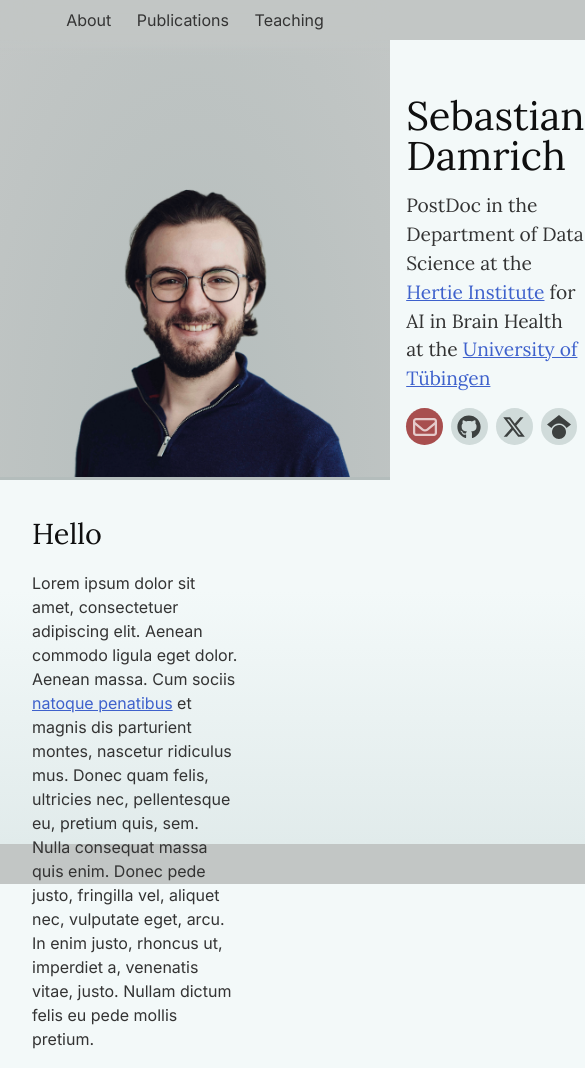
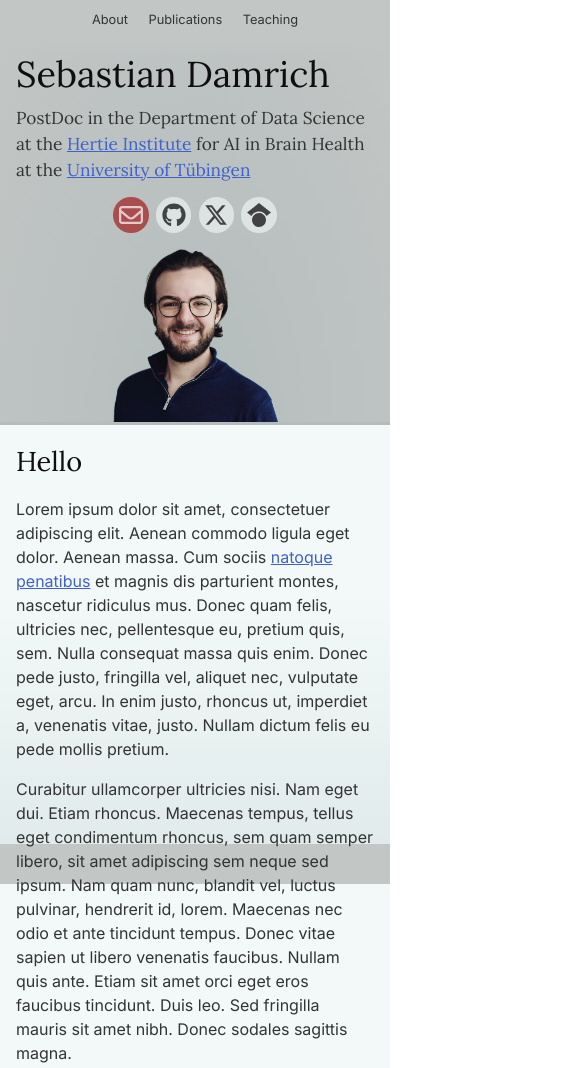
Before and after one commit to sdamrich/sdamrich.github.io, a website: page src/index.html in a window 390 px wide. Shown: the top 1068 px of the page, 585 px wide, since content can reach past the window. Drawn offline with Linux system fonts and the light colour scheme.

Commit message:
Implement responsive design

```diff
--- a/src/assets/styles/colors.css
+++ b/src/assets/styles/colors.css
@@ -1,7 +1,7 @@
 :root {
   --color-a: rgb(194, 198, 197);
   --color-a-70: rgba(194, 198, 197, 0.7);
-  --color-a-lighter: rgb(208, 219, 218);
+  --color-a-lighter: rgb(221, 226, 226);
   --color-a-darker: rgb(170, 179, 181);
   --color-a-alt: rgb(180, 189, 188);
   --color-b: rgb(168, 78, 78);
--- a/src/assets/styles/main.css
+++ b/src/assets/styles/main.css
@@ -20,11 +20,17 @@ html {
       var(--background-color-alt)
     )
     fixed;
+  min-width: 320px;
   min-height: 100dvh;
   background: var(--page-background);
   color: var(--text-color);
   font-family: Inter, sans-serif;
   line-height: 1.5;
+}
+@media (max-width: 767px) {
+  html {
+    --content-padding: 1rem;
+  }
 }
 
 body {
@@ -48,6 +54,12 @@ h1 {
 h2 {
   font-size: 1.8em;
   font-weight: normal;
+}
+@media (max-width: 767px) {
+  h1,
+  h2 {
+    font-size: 1.7em;
+  }
 }
 
 a {
@@ -73,19 +85,25 @@ a.highlight:hover {
   backdrop-filter: blur(1rem);
   z-index: 1;
 }
+@media (max-width: 767px) {
+  .main-nav {
+    font-size: 0.8em;
+  }
+}
 .main-nav .inner {
   display: flex;
   align-items: center;
   justify-content: safe center;
   padding: 0 var(--content-padding);
   margin: 0 auto;
-  max-width: var(--content-max-width);
+  width: var(--content-max-width);
+  max-width: 100%;
   list-style: none;
-  line-height: 2.5;
+  line-height: 2.5rem;
 }
 .main-nav .icon img {
   display: block;
-  height: 1.8rem;
+  height: 1.8em;
   border-radius: 50%;
   margin-right: 0.5em;
   background-color: var(--color-a-lighter);
@@ -118,6 +136,24 @@ a.highlight:hover {
 }
 .hero-banner .inner {
   display: grid;
+  position: relative;
+  padding: 0 var(--content-padding);
+  margin: 0 auto;
+  width: var(--content-max-width);
+  max-width: 100%;
+}
+@media (max-width: 767px) {
+  .hero-banner .inner {
+    grid-template-areas:
+      "name"
+      "intro"
+      "links"
+      "portrait";
+    font-size: 0.9em;
+  }
+}
+@media (min-width: 768px) {
+  .hero-banner .inner {
     grid-template-areas:
       "portrait ."
       "portrait name"
@@ -127,18 +163,23 @@ a.highlight:hover {
     column-gap: 1em;
     justify-content: safe center;
     align-content: center;
-  position: relative;
-  padding: var(--content-padding);
-  padding-top: 1.5rem;
-  padding-bottom: 0;
-  margin: 0 auto;
-  max-width: var(--content-max-width);
+  }
 }
 .hero-banner .portrait {
   grid-area: portrait;
   align-self: end;
+  max-height: 18em;
+}
+@media (max-width: 767px) {
+  .hero-banner .portrait {
+    justify-self: center;
+    height: 12em;
+  }
+}
+@media (min-width: 768px) {
+  .hero-banner .portrait {
     margin: 0 2.5em;
-  max-height: 18em;
+  }
 }
 .hero-banner .name {
   grid-area: name;
@@ -155,25 +196,55 @@ a.highlight:hover {
 .hero-banner .button-links {
   padding-bottom: var(--content-padding);
 }
+@media (max-width: 767px) {
+  .hero-banner .button-links {
+    justify-content: safe center;
+  }
+}
 
 .main-content {
   display: grid;
   flex: 1;
+}
+@media (max-width: 767px) {
+  .main-content {
+    grid-template-areas:
+      "nav"
+      "content";
+    grid-template-rows: auto 1fr;
+  }
+}
+@media (min-width: 768px) {
+  .main-content {
     grid-template-areas:
       "content nav"
       "content .";
     grid-template-columns: 1fr 30%;
     margin: 0 auto;
-  max-width: var(--content-max-width);
+    width: var(--content-max-width);
+    max-width: 100%;
   }
+}
+.main-content .side-nav {
+  grid-area: nav;
+  padding: 0 var(--content-padding);
+  line-height: 1.2;
+}
+@media (max-width: 767px) {
+  .main-content .side-nav {
+    padding: var(--content-padding);
+    padding-left: 2.5em;
+    background: var(--color-a-lighter);
+    font-size: 0.9em;
+  }
+}
+@media (min-width: 768px) {
   .main-content .side-nav {
     position: sticky;
     top: 4.5rem;
-  grid-area: nav;
-  padding: 0 var(--content-padding);
     border-left: 0.1em solid var(--color-a-alt);
-  line-height: 1.2;
     background: var(--page-background);
+  }
 }
 .main-content .side-nav ul {
   list-style: square;
--- a/src/teaching/index.html
+++ b/src/teaching/index.html
@@ -0,0 +1,54 @@
+<!doctype html>
+<html>
+  <head>
+    <meta charset="utf-8" />
+    <meta http-equiv="X-UA-Compatible" content="IE=edge" />
+    <title>Sebastian Damrich</title>
+    <meta name="viewport" content="width=device-width, initial-scale=1" />
+    <meta name="theme-color" content="#c2c6c5" />
+    <link rel="icon" href="/assets/img/icon.png" />
+    <link
+      rel="stylesheet"
+      type="text/css"
+      media="screen"
+      href="/assets/styles/main.css"
+    />
+    <script type="module" src="/assets/scripts/main.js"></script>
+  </head>
+  <body>
+    <nav class="main-nav">
+      <ul class="inner">
+        <li class="icon">
+          <img src="/assets/img/icon.png" alt="Sebastian Damrich" />
+        </li>
+        <li>
+          <a href="/">About</a>
+        </li>
+        <li>
+          <a href="/publications">Publications</a>
+        </li>
+        <li>
+          <a href="/teaching">Teaching</a>
+        </li>
+      </ul>
+    </nav>
+
+    <main class="main-content">
+      <div class="inner">
+        <h1>Teaching</h1>
+      </div>
+    </main>
+
+    <footer class="main-footer">
+      <p>Copyright &copy; Sebastian Damrich</p>
+
+      <nav>
+        <ul>
+          <li>
+            <a href="/imprint">Imprint</a>
+          </li>
+        </ul>
+      </nav>
+    </footer>
+  </body>
+</html>
```
Lines whose indentation alone changed are shown as unchanged.
